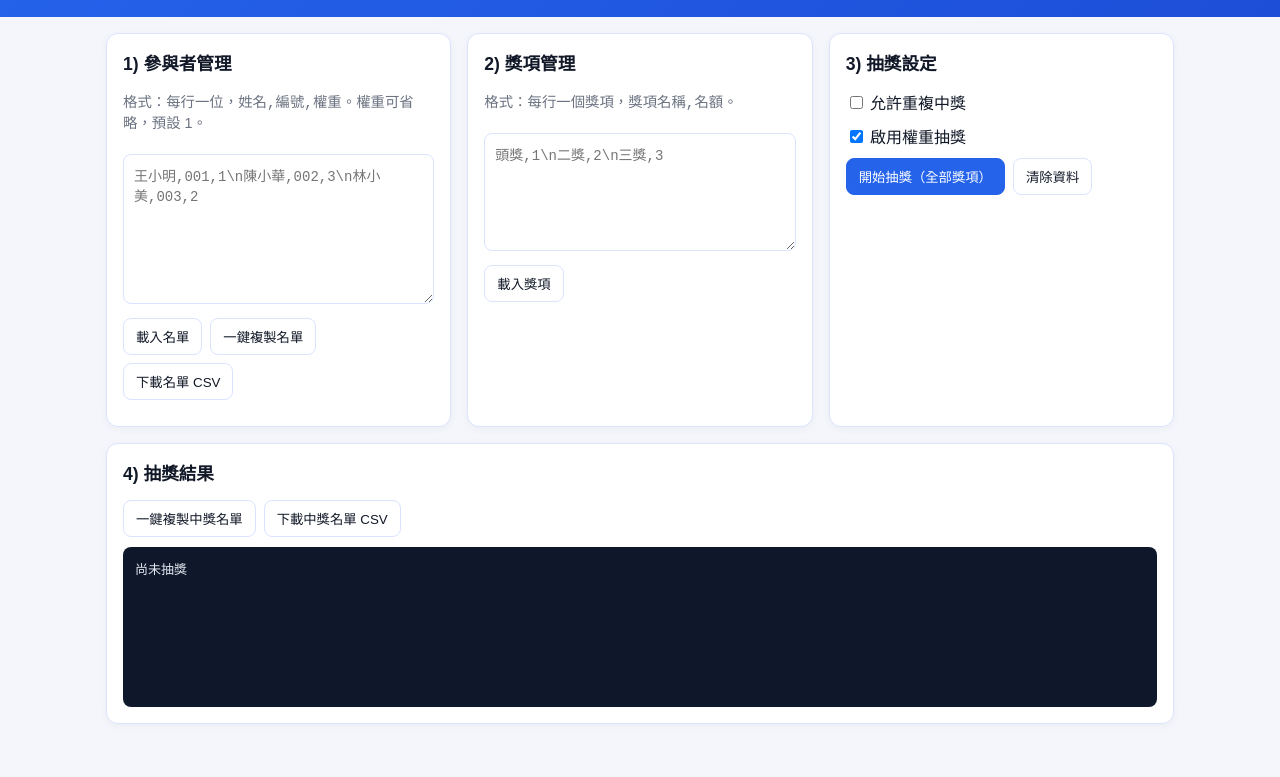
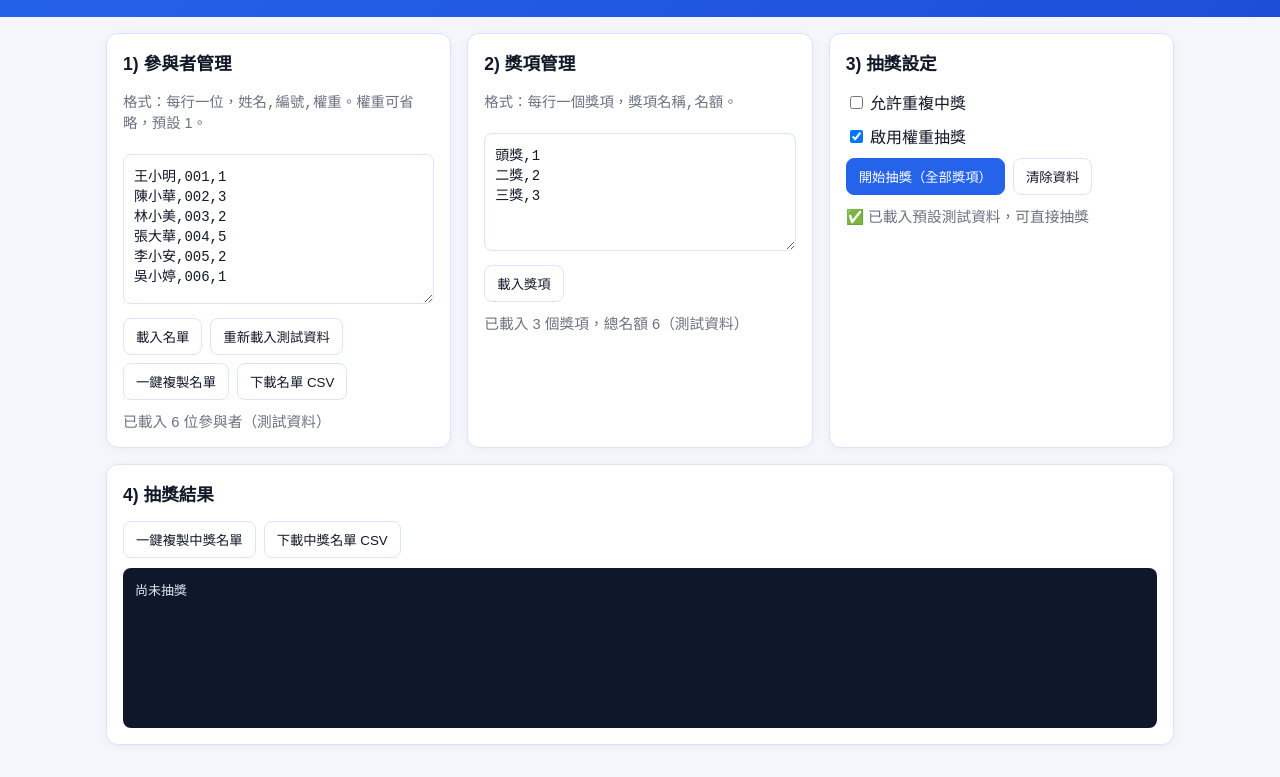
Before and after one commit to sonicyes999/CodeX-lottery, a plain HTML site: page index.html in a window 1280 px wide. Shown: the part 101-878 px from the top of the page. Before the commit the page ends 857 px from the top, so only its background shows below. Drawn offline with Linux system fonts and the light colour scheme.

Commit message:
feat: instant theme switching and built-in demo data

```diff
--- a/app.js
+++ b/app.js
@@ -8,6 +8,17 @@ const $ = (id) => document.getElementById(id);
 
 const THEME_KEY = "lottery_theme";
 
+const DEMO_PARTICIPANTS = [
+  "王小明,001,1",
+  "陳小華,002,3",
+  "林小美,003,2",
+  "張大華,004,5",
+  "李小安,005,2",
+  "吳小婷,006,1"
+].join("\n");
+
+const DEMO_PRIZES = ["頭獎,1", "二獎,2", "三獎,3"].join("\n");
+
 function initTheme() {
   const select = $("themeSelect");
   const saved = localStorage.getItem(THEME_KEY);
@@ -16,13 +27,14 @@ function initTheme() {
     select.value = saved;
   }
 
-  select.addEventListener("change", (e) => {
-    const theme = e.target.value;
+  const onThemeChange = (theme) => {
     document.body.setAttribute("data-theme", theme);
     localStorage.setItem(THEME_KEY, theme);
-  });
+  };
+
+  select.addEventListener("input", (e) => onThemeChange(e.target.value));
+  select.addEventListener("change", (e) => onThemeChange(e.target.value));
 }
-
 
 function parseParticipants(raw) {
   return raw
@@ -140,12 +152,33 @@ async function copyText(text) {
   await navigator.clipboard.writeText(text);
 }
 
+function loadDemoData() {
+  $("participantsInput").value = DEMO_PARTICIPANTS;
+  $("prizesInput").value = DEMO_PRIZES;
+
+  state.participants = parseParticipants(DEMO_PARTICIPANTS);
+  state.prizes = parsePrizes(DEMO_PRIZES);
+
+  $("participantsSummary").textContent = `已載入 ${state.participants.length} 位參與者（測試資料）`;
+  const totalSeats = state.prizes.reduce((n, p) => n + p.count, 0);
+  $("prizesSummary").textContent = `已載入 ${state.prizes.length} 個獎項，總名額 ${totalSeats}（測試資料）`;
+  $("status").textContent = "✅ 已載入預設測試資料，可直接抽獎";
+}
+
 function bindEvents() {
   $("loadParticipantsBtn").addEventListener("click", () => {
     try {
       state.participants = parseParticipants($("participantsInput").value);
       $("participantsSummary").textContent = `已載入 ${state.participants.length} 位參與者`;
       $("status").textContent = "";
+    } catch (err) {
+      $("status").textContent = `❌ ${err.message}`;
+    }
+  });
+
+  $("loadDemoBtn").addEventListener("click", () => {
+    try {
+      loadDemoData();
     } catch (err) {
       $("status").textContent = `❌ ${err.message}`;
     }
@@ -222,3 +255,4 @@ function bindEvents() {
 
 initTheme();
 bindEvents();
+loadDemoData();
--- a/index.html
+++ b/index.html
@@ -31,9 +31,15 @@
     <section class="card">
       <h2>1) 參與者管理</h2>
       <p class="hint">格式：每行一位，<code>姓名,編號,權重</code>。權重可省略，預設 1。</p>
-      <textarea id="participantsInput" rows="8" placeholder="王小明,001,1\n陳小華,002,3\n林小美,003,2"></textarea>
+      <textarea id="participantsInput" rows="8" placeholder="王小明,001,1\n陳小華,002,3\n林小美,003,2">王小明,001,1
+陳小華,002,3
+林小美,003,2
+張大華,004,5
+李小安,005,2
+吳小婷,006,1</textarea>
       <div class="row">
         <button id="loadParticipantsBtn">載入名單</button>
+        <button id="loadDemoBtn">重新載入測試資料</button>
         <button id="copyParticipantsBtn">一鍵複製名單</button>
         <button id="downloadParticipantsBtn">下載名單 CSV</button>
       </div>
@@ -43,7 +49,9 @@
     <section class="card">
       <h2>2) 獎項管理</h2>
       <p class="hint">格式：每行一個獎項，<code>獎項名稱,名額</code>。</p>
-      <textarea id="prizesInput" rows="6" placeholder="頭獎,1\n二獎,2\n三獎,3"></textarea>
+      <textarea id="prizesInput" rows="6" placeholder="頭獎,1\n二獎,2\n三獎,3">頭獎,1
+二獎,2
+三獎,3</textarea>
       <div class="row">
         <button id="loadPrizesBtn">載入獎項</button>
       </div>
--- a/styles.css
+++ b/styles.css
@@ -42,6 +42,10 @@ body[data-theme="theme-midnight"] {
 }
 
 * { box-sizing: border-box; }
+
+body, .card, button, textarea, .result, header {
+  transition: background-color 160ms ease, color 160ms ease, border-color 160ms ease;
+}
 body {
   margin: 0;
   font-family: "Noto Sans TC", "PingFang TC", "Microsoft JhengHei", sans-serif;
```
Also changed, not shown: 1 other file.
